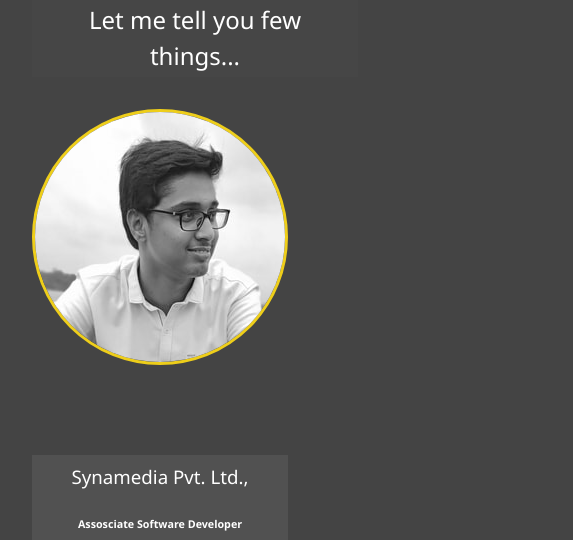
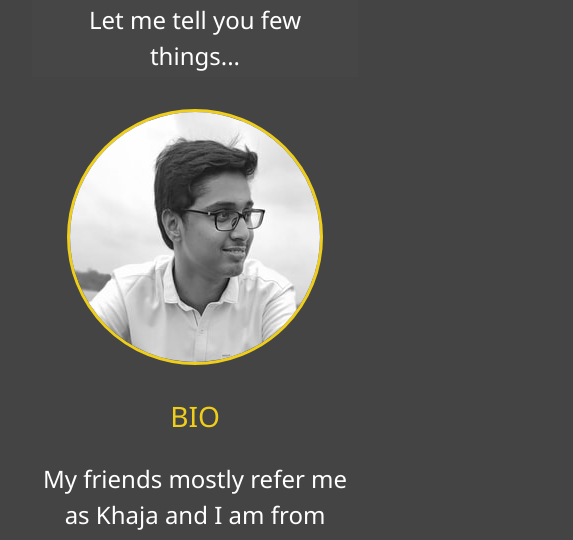
Before and after one commit to khaja193/MyPortfolio, a website: page dist/about.html in a window 390 px wide. Shown: the part 225-765 px from the top of the page, 573 px wide, since content can reach past the window. Drawn offline with Linux system fonts and the light colour scheme.

Commit message:
added about me and made project link changes

```diff
--- a/package.json
+++ b/package.json
@@ -3,14 +3,16 @@
   "version": "1.0.0",
   "description": "Responsive Portfolio Website",
   "main": "index.js",
+  "homepage": "https://khaja193.github.io/MyPortfolio",
   "scripts": {
-    "test": "echo \"Error: no test specified\" && exit 1",
-    "sass": "node-sass -w scss/ -o dist/css --recursive"
+    "sass": "node-sass -w scss/ -o dist/css --recursive",
+    "deploy":"gh-pages -d dist"
   },
   "author": "Khaja",
   "license": "ISC",
   "dependencies": {
     "@fortawesome/fontawesome-free": "^5.15.2",
+    "gh-pages": "^3.1.0",
     "node-sass": "^5.0.0"
   }
 }
--- a/scss/_mobile.scss
+++ b/scss/_mobile.scss
@@ -55,8 +55,8 @@
   .about-info {
     grid-template-areas:
       "bioimage"
-      "bio"
-      "bio"
+      "bio1"
+      "bio2"
       "job1"
       "job2"
       "job3";
```
Also changed, not shown: dist/css/main.css, 1 other file.
